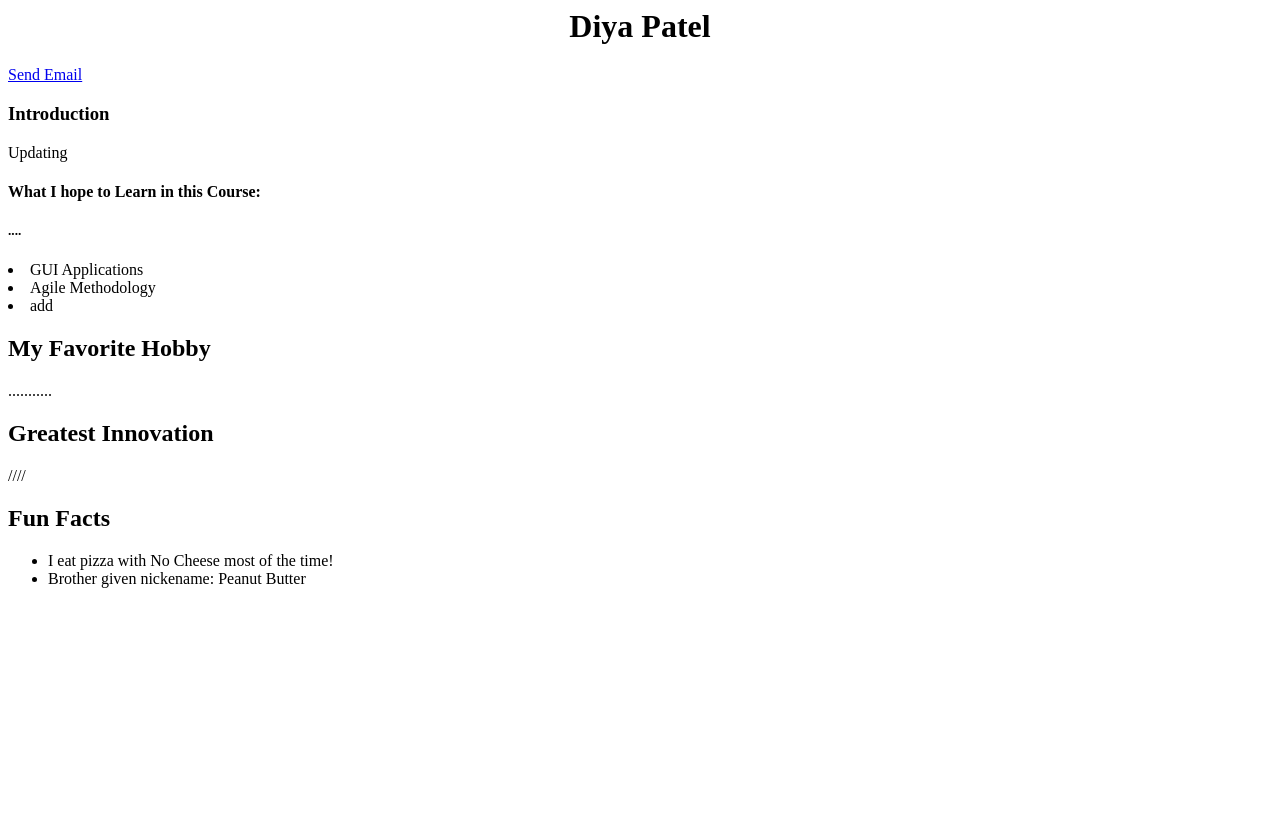
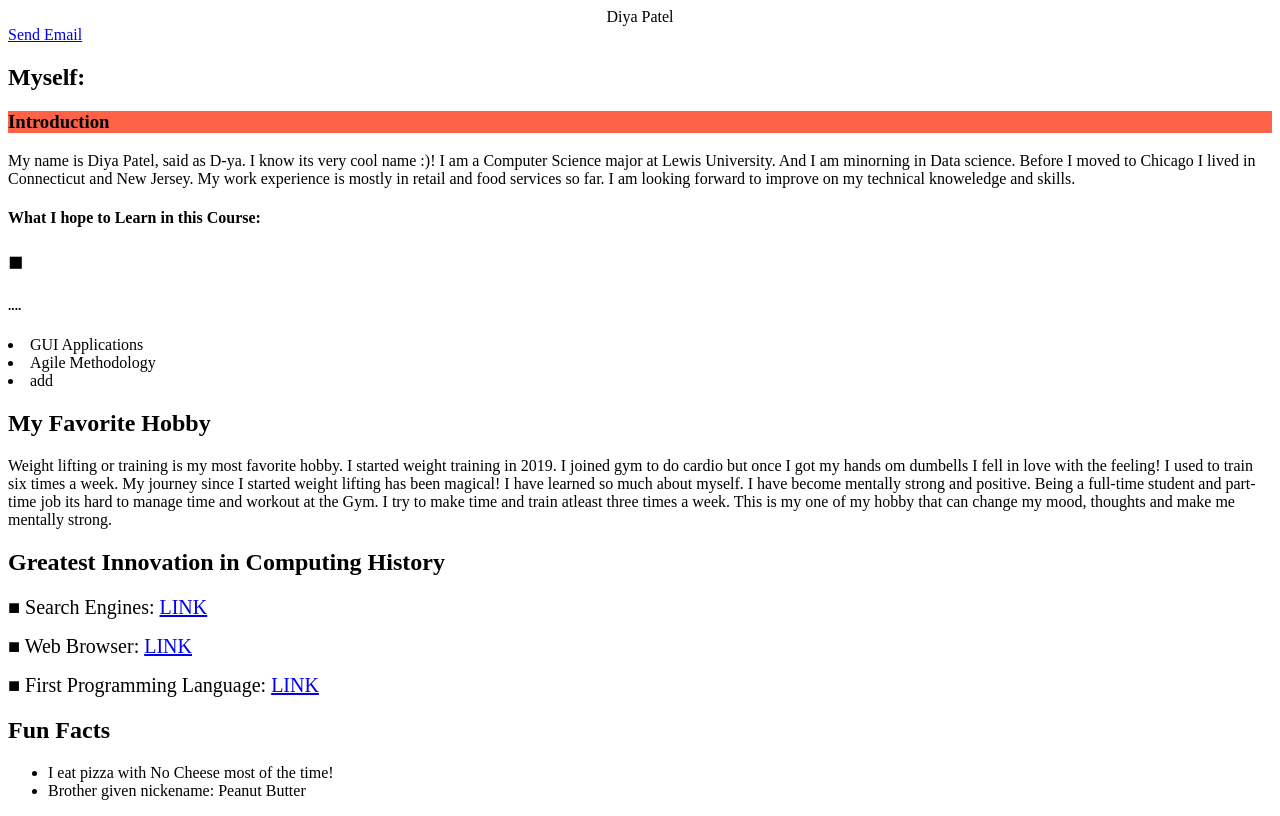
Before and after one commit to dya-create/sprint5-dp, a plain HTML site: page index.html in a window 1280 px wide. Drawn offline with Linux system fonts and the light colour scheme.

Commit message:
Update index.html

```diff
--- a/index.html
+++ b/index.html
@@ -1,19 +1,27 @@
-<html>
+
     <head>
-        <title>Diya Patel</title>
+        <center>Diya Patel</center></title>
 
     </head>
     <body>
-        <h1><center>Diya Patel</center></h1>
 
 
-    <a href = "mailto: diyapatel@lewisu.edu">Send Email</a>
+    <a href = "mailto: diyapatel@lewisu.edu"> Send Email</a>
 
-    <h3>Introduction</h3>
+    <h2>Myself:</h2>
 
-    <body>Updating</body>
+
+    <h3 style ="background-color:Tomato;">Introduction</h3>
+    <p>My name is Diya Patel, said as D-ya. I know its very cool name :)! I am a Computer Science
+        major at Lewis University. And I am minorning in Data science. Before I moved to Chicago I lived in Connecticut and New Jersey. My work experience is mostly in retail and food services so far. I am looking forward
+        to improve on my technical knoweledge and skills.
+    </p>
+
+
 
     <h4>What I hope to Learn in this Course:</h4>
+    <span style = 'font-size:25px; '>&#9632;</span>
+
     <h5>....</h6>
 
         <u1>
@@ -23,9 +31,17 @@
         </u1>
 
         <section><h2>My Favorite Hobby</h2>
-        <p>...........</p>
-        <h2>Greatest Innovation</h2>
-        <p>////</p>
+        <p>Weight lifting or training is my most favorite hobby. I started weight training in 2019. I joined gym to do cardio but once I got my hands om dumbells I fell in
+            love with the feeling! I used to train six times a week. My journey since I started weight lifting has been magical! I have learned so much about myself. I have become mentally strong and positive.
+            Being a full-time student and part-time job its hard to manage time and workout at the Gym. I try to make time and train atleast three times a week. This is my one of my hobby that can change my mood, thoughts and make me
+            mentally strong.
+        </p>
+        <h2>Greatest Innovation in Computing History</h2>
+
+       <p><span style = 'font-size:20px; '>&#9632 Search Engines: <a href = "https://mashable.com/2009/12/14/web-tech-innovations/">LINK</a></span></p>
+        <p><span style = 'font-size:20px; '>&#9632 Web Browser: <a href = "https://starry.com/blog/inside-the-internet/what-was-the-first-web-browser#:~:text=Baby%20steps.,Mosaic%20web%20browser%20in%201993/">LINK</a></span></p>
+        <span style = 'font-size:20px;'>&#9632 First Programming Language: <a href = "https://devskiller.com/history-of-programming-languages/#:~:text=1983%3A%20Objective%2DC,and%20iOS%2C%20Apple's%20operating%20systems.">
+            LINK</a></a></span>
 
         <h2>Fun Facts</h2>
     <p>
```
